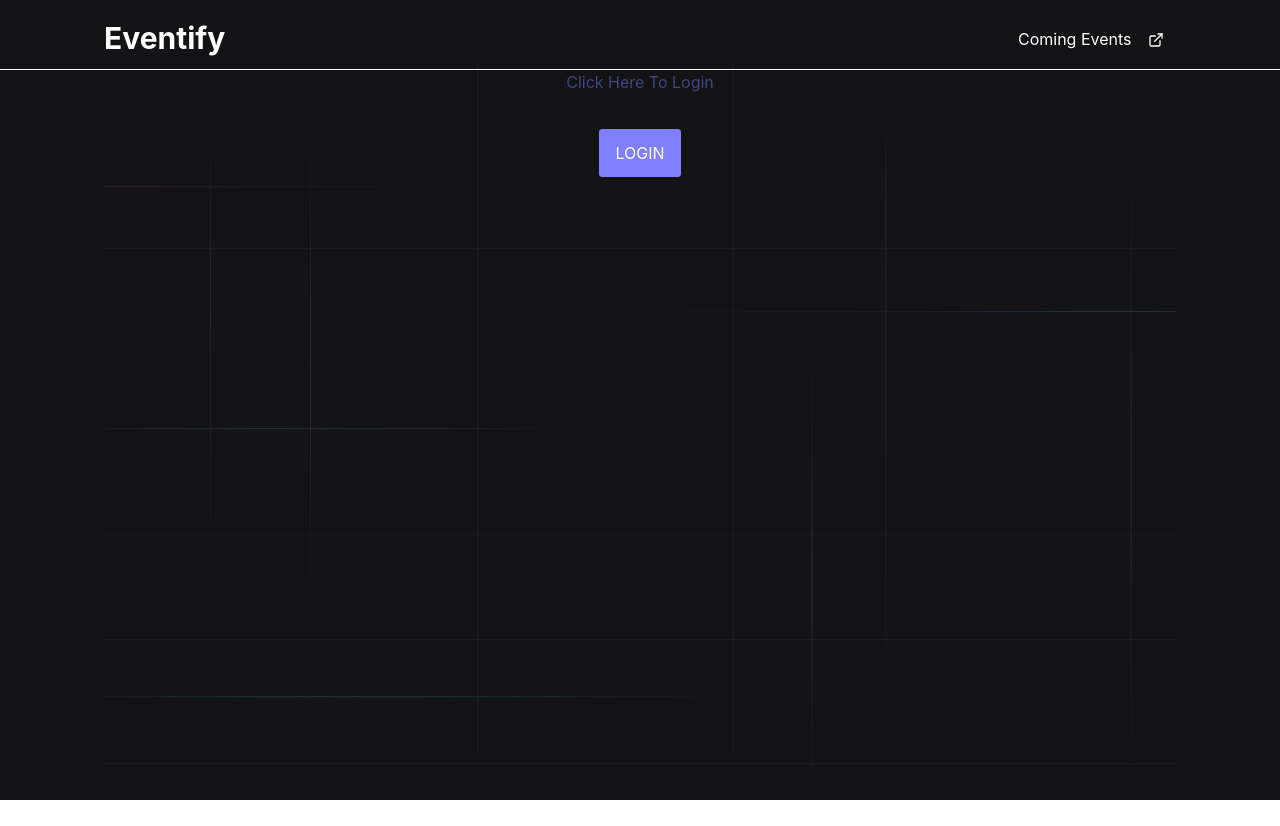
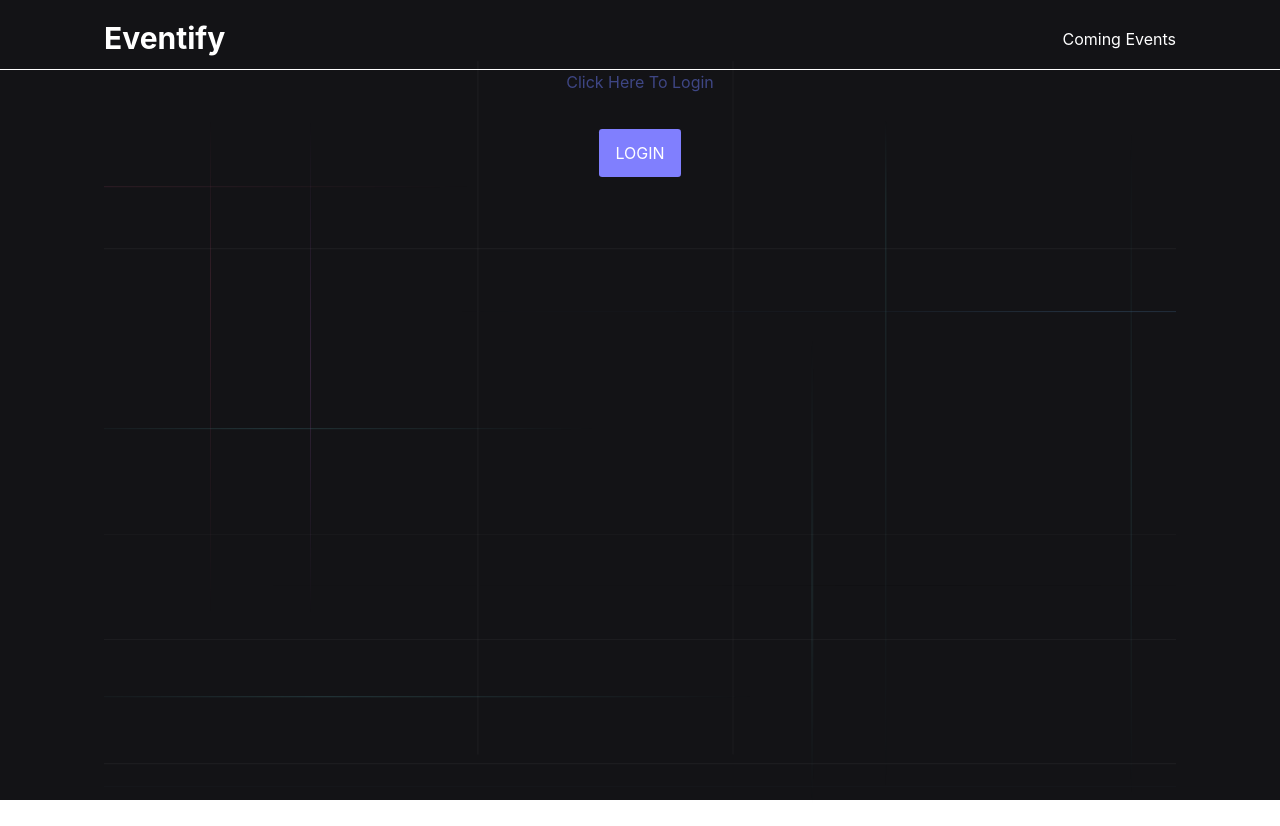
Before and after one commit to Sandeep228/Eventify, a React (Create React App) app: page / in a window 1280 px wide. Built offline with nearby package versions, Linux system fonts and the light colour scheme.

Commit message:
separated Navbar

```diff
--- a/src/App.css
+++ b/src/App.css
@@ -52,4 +52,5 @@
   .username,
   .email {
     padding-top: 1rem;
+    color: white;
   }
--- a/src/App.js
+++ b/src/App.js
@@ -37,32 +37,13 @@ import {
 import "./App.css";
 import { ExternalLinkIcon, WarningIcon } from "@chakra-ui/icons";
 import Back from "./components/Back";
+import Navbar from "./components/Navbar";
 
 const App = () => {
   return (
     <ChakraProvider>
       <Box bg="#131316" w="100%" h="100vh">
-        <Box h="70px" borderBottom="1px solid white">
-          <Box px="24px" py="16px" marginLeft="80px" marginRight="80px">
-            <HStack display="flex" justifyContent="space-between">
-              <Box>
-                <Text as="b" fontSize="3xl" color="white">
-                  Eventify
-                </Text>
-              </Box>
-
-              <Link
-                href="https://chakra-ui.com"
-                isExternal
-                color="white"
-                // marginLeft="1090px"
-              >
-                Coming Events <ExternalLinkIcon mx="12px" />
-              </Link>
-            </HStack>
-            <Back />
-          </Box>
-        </Box>
+      <Navbar />
         {/* <Box bg="red">
           <Text>Sign In to Grafbase</Text>
         </Box> */}
--- /dev/null
+++ b/src/components/Navbar.js
@@ -0,0 +1,40 @@
+import React from 'react';
+import {
+    ChakraProvider,
+    Button,
+    Box,
+    Text,
+    Flex,
+    HStack,
+    VStack,
+    Link,
+  } from "@chakra-ui/react";
+import Back from './Back';
+
+const Navbar = () => {
+  return (
+    <Box h="70px" borderBottom="1px solid white">
+    <Box px="24px" py="16px" marginLeft="80px" marginRight="80px">
+      <HStack display="flex" justifyContent="space-between">
+        <Box>
+          <Text as="b" fontSize="3xl" color="white">
+            Eventify
+          </Text>
+        </Box>
+
+        <Link
+          href="https://chakra-ui.com"
+          isExternal
+          color="white"
+          // marginLeft="1090px"
+        >
+          Coming Events
+        </Link>
+      </HStack>
+      <Back />
+    </Box>
+  </Box>
+  )
+}
+
+export default Navbar
--- a/src/components/Profile.js
+++ b/src/components/Profile.js
@@ -11,7 +11,7 @@ const Profile = (props) => {
       {isAuthenticated && (
         <div>
           <img src={user?.picture} alt={user?.name} />
-          <h2 className="username">{user?.name}</h2>
+          <h2 className="username">Hi, {user?.name}</h2>
           <p className="email">{user?.email}</p>
         </div>
       )}
```
